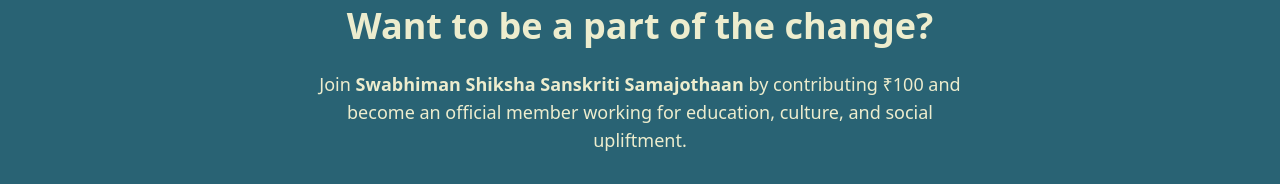
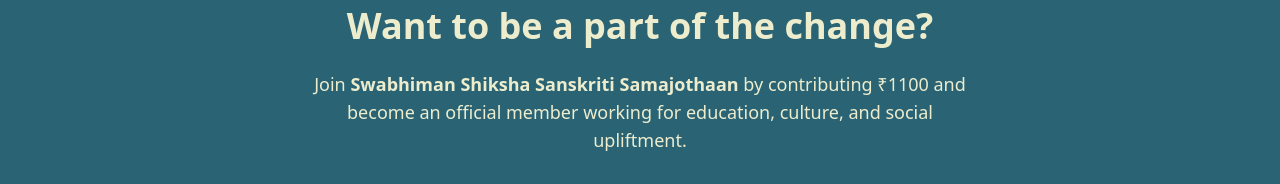
Before and after one commit to manasssengar2006/ssssNGO-Frontend, a React (Vite) app: page / in a window 1280 px wide. Shown: the part 1822-2006 px from the top of the page. Built offline with nearby package versions, Linux system fonts and the light colour scheme; no server answers.

Commit message:
Update JoinCTA.jsx

```diff
--- a/src/components/JoinCTA.jsx
+++ b/src/components/JoinCTA.jsx
@@ -17,7 +17,7 @@
 
       <p className="text-[#EDEDCE] max-w-2xl mx-auto mb-8 text-lg">
         Join <b>Swabhiman Shiksha Sanskriti Samajothaan</b> by contributing
-        ₹100 and become an official member working for education, culture,
+        ₹1100 and become an official member working for education, culture,
         and social upliftment.
       </p>
 
```
